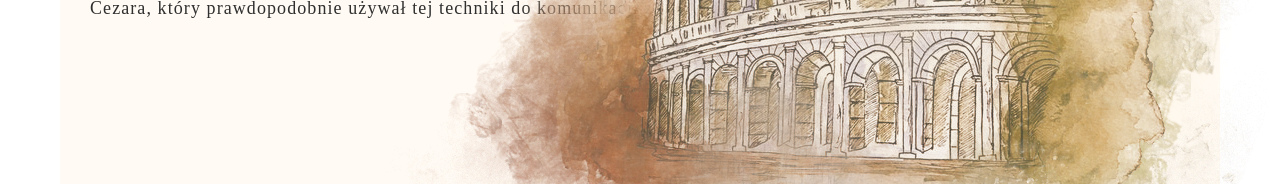
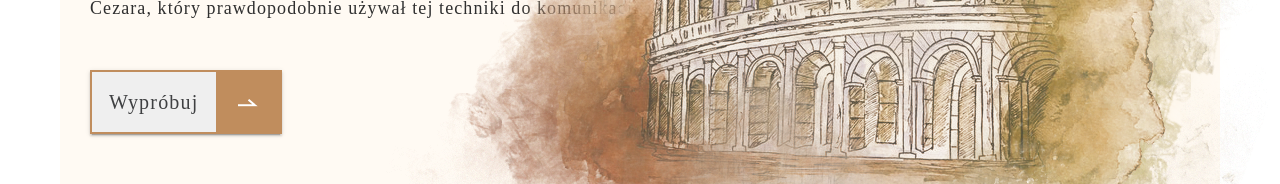
Before and after one commit to SebastianWesolowski/szyfr-cezara, an Angular app: page /informacje in a window 1280 px wide. Shown: the part 527-711 px from the top of the page. Built offline with nearby package versions, Linux system fonts and the light colour scheme.

Commit message:
[UI-Element] #6 - Create button component

```diff
--- a/src/app/app.module.ts
+++ b/src/app/app.module.ts
@@ -11,10 +11,7 @@ import { InformationPageComponent } from './components/information-page/informat
 import { DecryptionPageComponent } from './components/decryption-page/decryption-page.component';
 import { EncryptionPageComponent } from './components/encryption-page/encryption-page.component';
 import { MenuComponentComponent } from './components/menu-component/menu-component.component';
-
 import { MenuItemService } from './services/menu-item.service';
-import { ContentContainerComponent } from './components/content-container/content-container.component';
-
 @NgModule({
   declarations: [
     AppComponent,
@@ -22,8 +19,7 @@ import { ContentContainerComponent } from './components/content-container/conten
     InformationPageComponent,
     DecryptionPageComponent,
     EncryptionPageComponent,
-    MenuComponentComponent,
-    ContentContainerComponent
+    MenuComponentComponent
   ],
   imports: [BrowserModule, FormsModule, SharedModule, routesModule],
   providers: [MenuItemService],
--- a/src/app/components/information-page/information-page.component.html
+++ b/src/app/components/information-page/information-page.component.html
@@ -16,6 +16,7 @@
         prawdopodobnie używał tej techniki do komunikacji ze swymi przyjaciółmi.
       </p>
     </content-component>
+    <button-component content="Wypróbuj"></button-component>
   </div>
   <div image-slot>
     <img src="/assets/image/bg_image_information.png" />
--- /dev/null
+++ b/src/app/shared/components/button-component/button-component.component.html
@@ -0,0 +1,10 @@
+<button class="button-component" (click)="onClick($event)">
+  <div class="button-component__content">
+    {{ content }}
+  </div>
+  <div class="button-component__arrow-container">
+    <div class="button-component__arrow-icon">
+      <img src="/assets/svg/arrow.svg" alt="" />
+    </div>
+  </div>
+</button>
--- /dev/null
+++ b/src/app/shared/components/button-component/button-component.component.scss
@@ -0,0 +1,58 @@
+@import './src/assets/colors';
+.button-component {
+  height: 64px;
+  border: solid 2px $color5;
+  position: relative;
+  display: flex;
+  padding: 0;
+  margin: 0;
+  cursor: pointer;
+  box-shadow: 0px 3px 1px -2px rgba(0, 0, 0, 0.2),
+    0px 2px 2px 0px rgba(0, 0, 0, 0.14), 0px 1px 5px 0px rgba(0, 0, 0, 0.12);
+  transition: 150ms ease-out;
+
+  &:focus {
+    border: solid 2px $color6;
+    outline: none;
+  }
+
+  &:hover {
+    box-shadow: 0px 2px 4px -1px rgba(0, 0, 0, 0.2),
+      0px 4px 5px 0px rgba(0, 0, 0, 0.14), 0px 1px 10px 0px rgba(0, 0, 0, 0.12);
+    transition: 150ms ease-out;
+  }
+
+  &:hover .button-component__arrow-icon {
+    transform: translate(-30%, -50%);
+    transition: 150ms ease-out;
+  }
+}
+
+.button-component__arrow-icon {
+  padding: 20px;
+  position: absolute;
+  top: 50%;
+  left: 50%;
+  margin-right: -50%;
+  transform: translate(-50%, -50%);
+  transition: 150ms ease-out;
+}
+.button-component__content {
+  font-family: Montserrat;
+  font-style: normal;
+  font-weight: normal;
+  font-size: 20px;
+  line-height: 30px;
+  letter-spacing: 0.06em;
+  color: $color3;
+  padding: 15px 17px;
+}
+
+.button-component__arrow-container {
+  width: 64px;
+  height: 60px;
+  background: $color5;
+  position: relative;
+  right: 0;
+  top: 0;
+}
--- /dev/null
+++ b/src/app/shared/components/button-component/button-component.component.ts
@@ -0,0 +1,19 @@
+import { Component, OnInit, Input, EventEmitter, Output } from '@angular/core';
+
+@Component({
+  selector: 'button-component',
+  templateUrl: './button-component.component.html',
+  styleUrls: ['./button-component.component.scss']
+})
+export class ButtonComponentComponent implements OnInit {
+  @Output() buttonClick: EventEmitter<Event> = new EventEmitter();
+  @Input() content: string;
+
+  constructor() {}
+
+  ngOnInit(): void {}
+
+  onClick(event) {
+    this.buttonClick.emit(event);
+  }
+}
--- a/src/assets/colors.scss
+++ b/src/assets/colors.scss
@@ -7,3 +7,5 @@ $color1: #ffffff;
 $color2: #fffaf3;
 $color3: #3f4042;
 $color4: #2f2f2f;
+$color5: #c08d5d;
+$color6: #8f6b4a;
```
Also changed, not shown: src/app/shared/shared.module.ts (+14 -2 lines), src/app/shared/components/content-container/content-container.component.html (renamed from src/app/components/content-container/content-container.component.html), src/app/shared/components/content-container/content-container.component.scss (renamed from src/app/components/content-container/content-container.component.scss), src/app/shared/components/content-container/content-container.component.ts (renamed from src/app/components/content-container/content-container.component.ts), src/assets/svg/arrow.svg (added).
